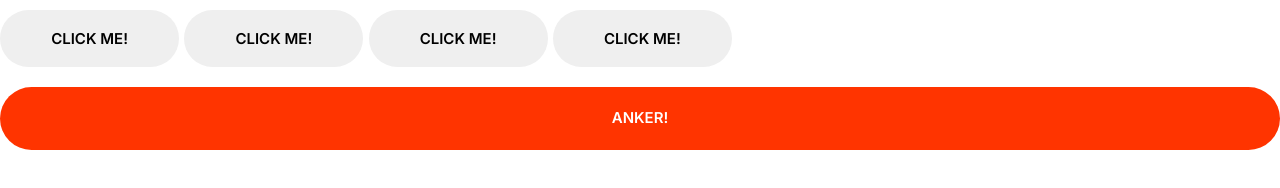
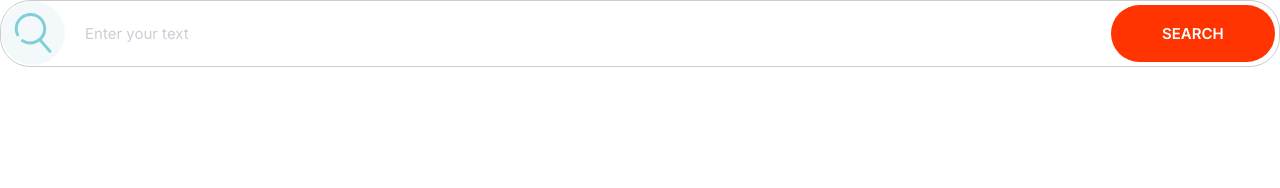
Before and after one commit to Yadamox/Neurovibe.org, a website: page index.html in a window 1280 px wide. Drawn offline with nearby package versions, Linux system fonts and the light colour scheme.

Commit message:
Build input component

```diff
--- /dev/null
+++ b/COMPONENTS/css/input.css
@@ -0,0 +1,35 @@
+.input {
+  border: 1px solid var(--color-border);
+  border-radius: var(--border-radius);
+  color: var(--color-headings);
+  font-size: 2rem;
+  outline: 0;
+  padding: 1.5rem 3rem;
+}
+
+::placeholder {
+  color: #cdcdd7;
+}
+
+.input-group {
+  border: 1px solid var(--color-border);
+  border-radius: var(--border-radius);
+  display: flex;
+}
+
+.input-group .input {
+  border: 0;
+  flex-grow: 1;
+  padding: 1.5rem 2rem;
+  width: 0;
+}
+
+.input-group .btn {
+  margin: 4px;
+}
+
+@media screen and (min-width: 1024px) {
+  .input {
+    font-size: 1.5rem;
+  }
+}
--- a/css/styles.css
+++ b/css/styles.css
@@ -252,6 +252,43 @@ p {
   }
 }
 
+/* Inputs */
+
+.input {
+  border: 1px solid var(--color-border);
+  border-radius: var(--border-radius);
+  color: var(--color-headings);
+  font-size: 2rem;
+  outline: 0;
+  padding: 1.5rem 3rem;
+}
+
+::placeholder {
+  color: #cdcdd7;
+}
+
+.input-group {
+  border: 1px solid var(--color-border);
+  border-radius: var(--border-radius);
+  display: flex;
+}
+
+.input-group .input {
+  border: 0;
+  flex-grow: 1;
+  padding: 1.5rem 2rem;
+  width: 0;
+}
+
+.input-group .btn {
+  margin: 4px;
+}
+
+@media screen and (min-width: 1024px) {
+  .input {
+    font-size: 1.5rem;
+  }
+}
 /* Navigation Section */
 
 /* Hero Section */
--- a/index.html
+++ b/index.html
@@ -20,11 +20,15 @@
     <link rel="stylesheet" href="https://unpkg.com/aos@next/dist/aos.css" />
   </head>
   <body>
-    <button class="btn">Click Me!</button>
-    <button class="btn">Click Me!</button>
-    <button class="btn">Click Me!</button>
-    <button class="btn">Click Me!</button>
-    <a href="#" class="btn btn--anker btn--accent btn--block">Anker!</a>
+    <div class="input-group">
+      <span class="icon-container">
+        <svg class="icon icon--primary">
+          <use xlink:href="icons/sprite.svg#search"></use>
+        </svg>
+      </span>
+      <input type="text" class="input" placeholder="Enter your text" />
+      <button class="btn btn--accent">Search</button>
+    </div>
 
     <!-- Navigation Section -->
 
```
Also changed, not shown: COMPONENTS/html/input.htm (added, +9 -0 lines), icons/sprite.svg (added), images/icons8-brain-48.png (added).
